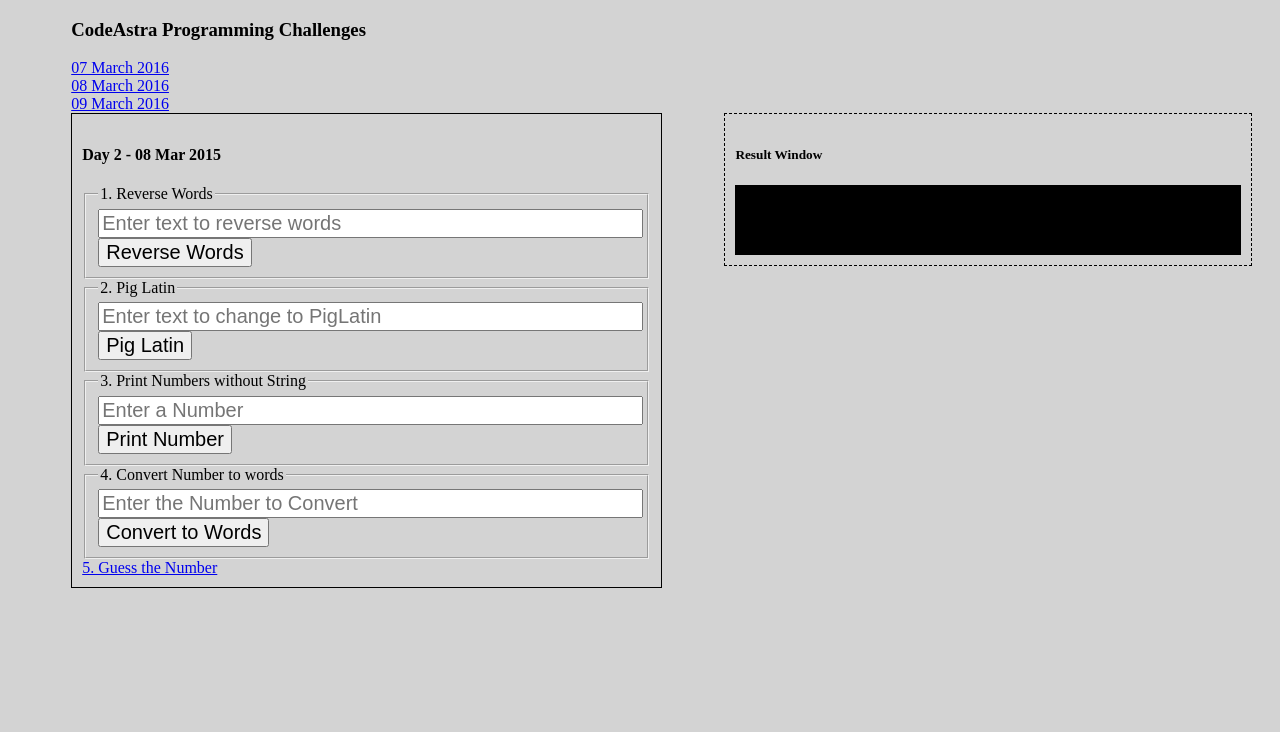
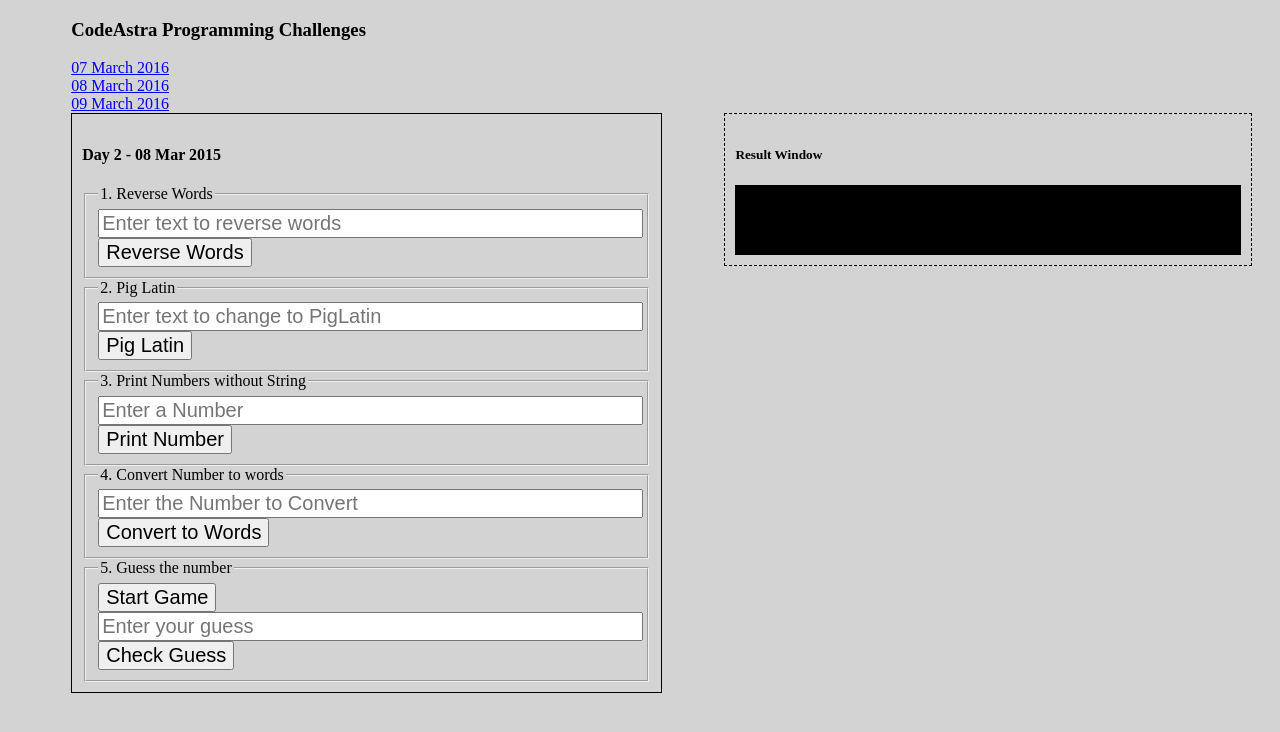
Before and after one commit to asifaly/challenges, a plain HTML site: page 08mar.html in a window 1280 px wide. Drawn offline with Linux system fonts and the light colour scheme.

Commit message:
changes to html for guessgame

```diff
--- a/08mar.html
+++ b/08mar.html
@@ -30,7 +30,13 @@
       <fieldset>
         <legend>4. Convert Number to words </legend>
         <input type="number" id="digits" placeholder="Enter the Number to Convert" />
-        <input type="submit" value="Convert to Words" onclick="printWords(digits.value)" /> </fieldset> <a href="#" onclick="guessGame()">5. Guess the Number</a> </div>
+        <input type="submit" value="Convert to Words" onclick="printWords(digits.value)" /> </fieldset>
+      <fieldset>
+        <legend>5. Guess the number </legend>
+        <input type="submit" value="Start Game" onclick="guessGame()" />
+        <input type="number" id="guessnum" placeholder="Enter your guess" />
+        <input type="submit" value="Check Guess" onclick="checkGuess(guessnum.value)" /> </fieldset>
+    </div>
   </div>
   <!-- -->
   <div class="right">
```
